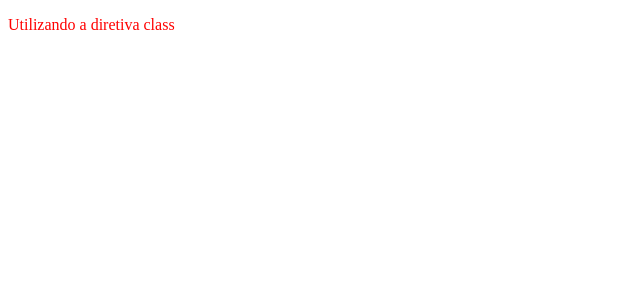
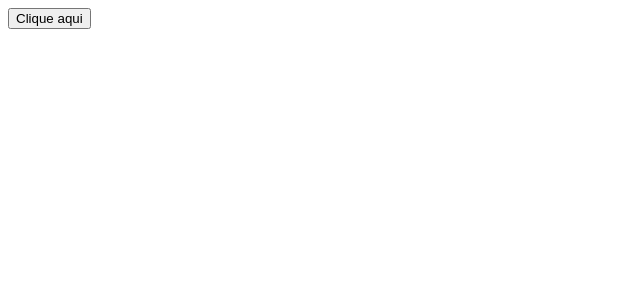
Before and after one commit to ItamarJuniorDEV/vue-studies, a Vue app: page / in a window 1280 px wide. Shown: the top 300 px of the page, without its empty margins (0-640 px from the left). Built offline with nearby package versions, Linux system fonts and the light colour scheme.

Commit message:
feat: Evento de clique.

```diff
--- a/src/App.vue
+++ b/src/App.vue
@@ -6,11 +6,11 @@
 // import Exemplo03 from './componentes/Exemplo03Laco.vue';
 // import Exemplo04 from './componentes/Exemplo04HTML.vue';
 // import Exemplo05 from './componentes/Exemplo05Model.vue';
-import Exemplo06 from './componentes/Exemplo06Classe.vue';
-
+// import Exemplo06 from './componentes/Exemplo06Classe.vue';
+import Exemplo07 from './componentes/Exemplo07Clique.vue';
 </script>
 
 <!-- HTML -->
 <template>
-  <Exemplo06 />
+  <Exemplo07 />
 </template>
--- /dev/null
+++ b/src/componentes/Exemplo07Clique.vue
@@ -0,0 +1,14 @@
+<!-- SCRIPT -->
+<script setup>
+
+// Função
+function mensagem() {
+  alert('Trabalhando com eventos de clique!');
+}
+
+</script>
+
+<!-- HTML -->
+<template>
+  <button @click="mensagem">Clique aqui</button>
+</template>
```
